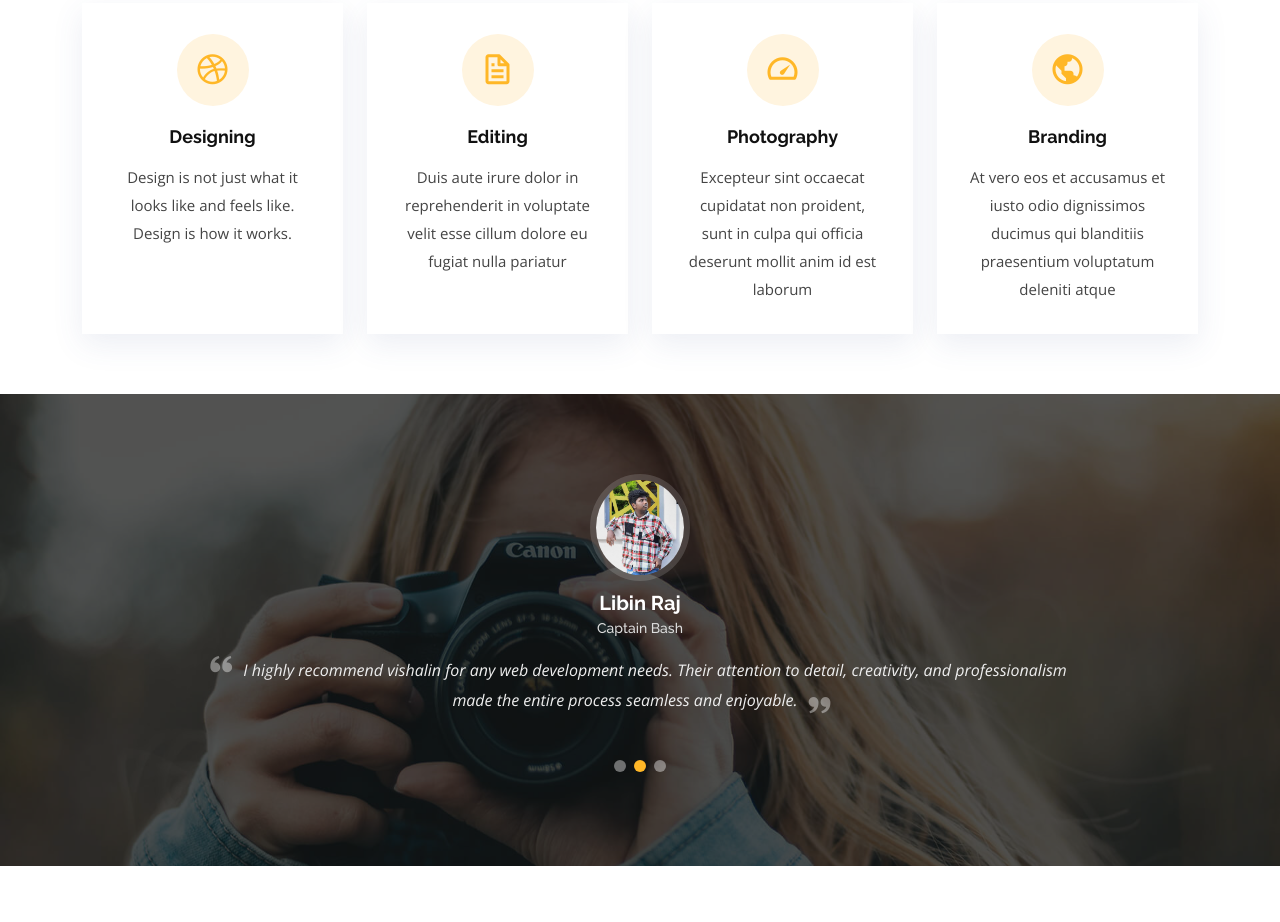
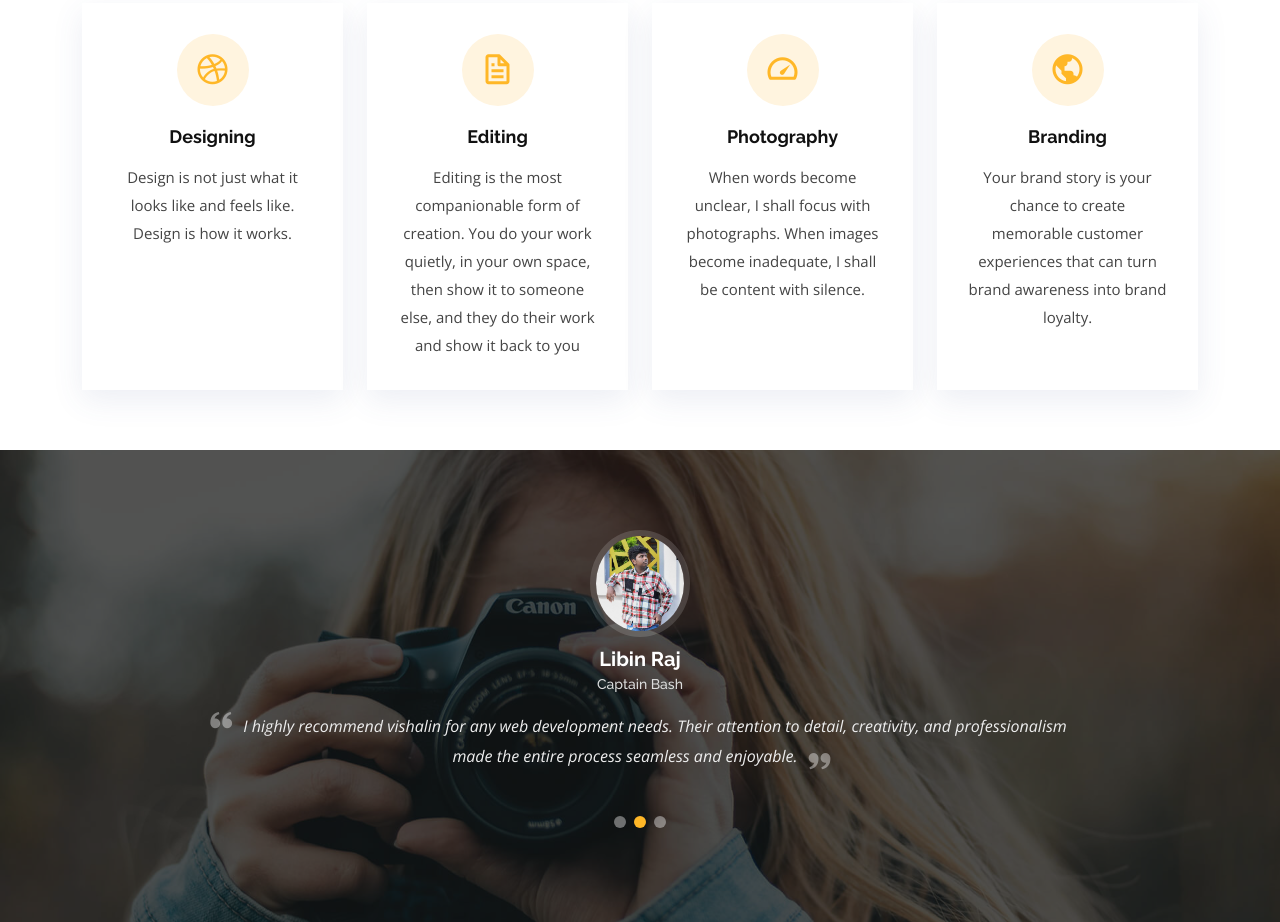
Before and after one commit to Vish-lin/Vishalin.github.io, a plain HTML site: page index.html in a window 1280 px wide. Shown: the part 2891-3813 px from the top of the page. Drawn offline with nearby package versions, Linux system fonts and the light colour scheme.

Commit message:
service changed

```diff
--- a/index.html
+++ b/index.html
@@ -262,7 +262,7 @@
             <div class="icon-box">
               <div class="icon"><i class="bx bx-file"></i></div>
               <h4 class="title"><a href="">Editing</a></h4>
-              <p class="description">Duis aute irure dolor in reprehenderit in voluptate velit esse cillum dolore eu fugiat nulla pariatur</p>
+              <p class="description">Editing is the most companionable form of creation. You do your work quietly, in your own space, then show it to someone else, and they do their work and show it back to you</p>
             </div>
           </div>
 
@@ -270,7 +270,7 @@
             <div class="icon-box">
               <div class="icon"><i class="bx bx-tachometer"></i></div>
               <h4 class="title"><a href="">Photography</a></h4>
-              <p class="description">Excepteur sint occaecat cupidatat non proident, sunt in culpa qui officia deserunt mollit anim id est laborum</p>
+              <p class="description">When words become unclear, I shall focus with photographs. When images become inadequate, I shall be content with silence.</p>
             </div>
           </div>
 
@@ -278,7 +278,7 @@
             <div class="icon-box">
               <div class="icon"><i class="bx bx-world"></i></div>
               <h4 class="title"><a href="">Branding</a></h4>
-              <p class="description">At vero eos et accusamus et iusto odio dignissimos ducimus qui blanditiis praesentium voluptatum deleniti atque</p>
+              <p class="description">Your brand story is your chance to create memorable customer experiences that can turn brand awareness into brand loyalty.</p>
             </div>
           </div>
 
@@ -561,7 +561,7 @@
         <!-- You can delete the links only if you purchased the pro version. -->
         <!-- Licensing information: https://bootstrapmade.com/license/ -->
         <!-- Purchase the pro version with working PHP/AJAX contact form: https://bootstrapmade.com/laura-free-creative-bootstrap-theme/ -->
-        Designed by <a href="https://bootstrapmade.com/">BootstrapMade</a>
+        Designed by <a href="">Vishalin</a>
       </div>
     </div>
   </footer><!-- End Footer -->
```
